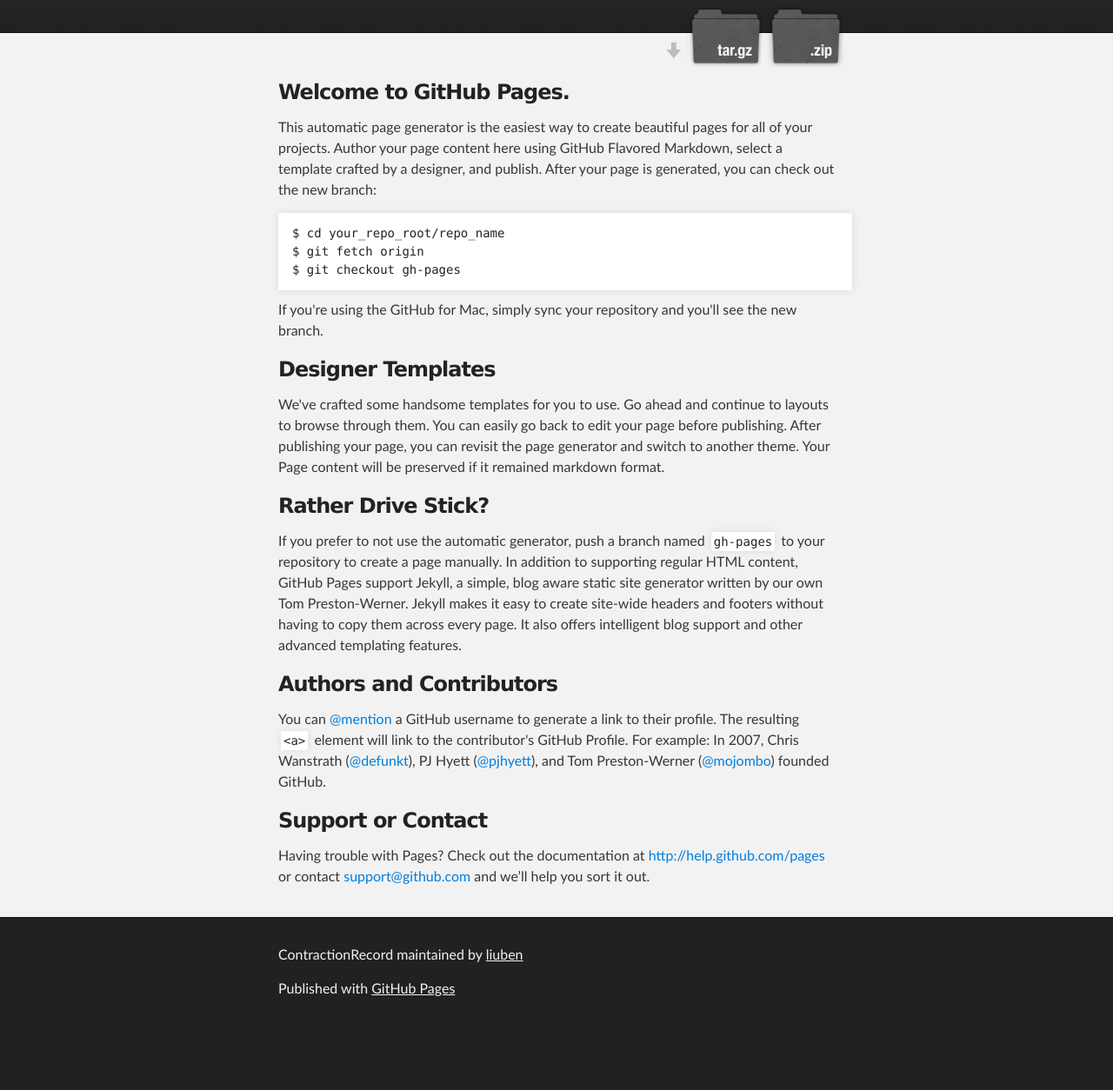
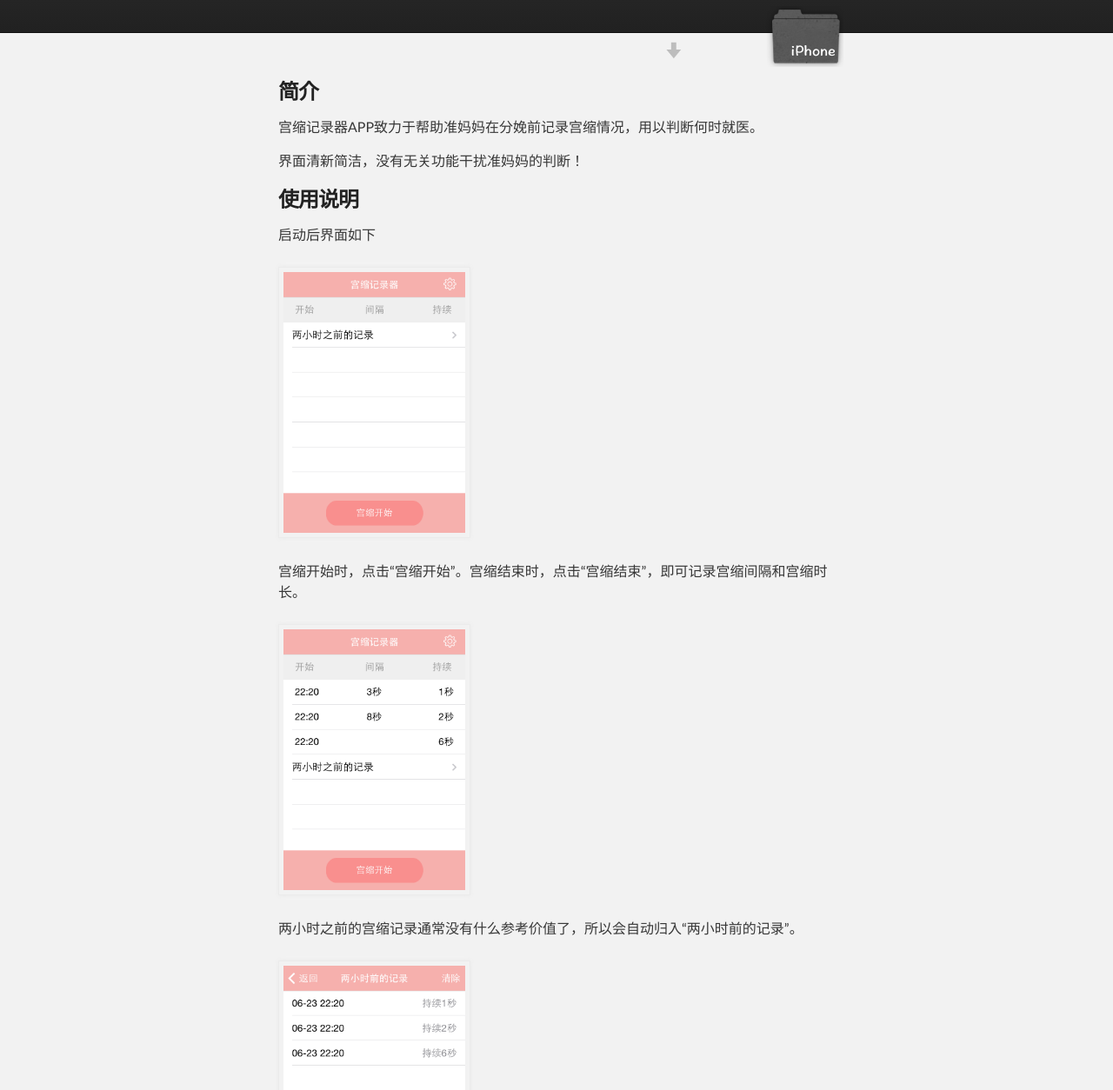
Before and after one commit to liuben/ContractionRecord, a plain HTML site: page index.html in a window 1280 px wide. Shown: the part 172-1426 px from the top of the page at 87% size. Before the commit the page ends 1356 px from the top, so only its background shows below. Drawn offline with Linux system fonts and the light colour scheme.

Commit message:
初次修改内容
初次修改内容以符合宫缩记录器的需求

```diff
--- a/index.html
+++ b/index.html
@@ -8,7 +8,13 @@
 
     <link rel="stylesheet" type="text/css" media="screen" href="stylesheets/stylesheet.css">
 
-    <title>ContractionRecord</title>
+    <title>宫缩记录器</title>
+
+    <style>
+        .screenshot {
+            max-height:300px;
+        }
+    </style>
   </head>
 
   <body>
@@ -16,14 +22,17 @@
     <!-- HEADER -->
     <div id="header_wrap" class="outer">
         <header class="inner">
-          <a id="forkme_banner" href="https://github.com/liuben/ContractionRecord">View on GitHub</a>
+        <!--<a id="forkme_banner" href="https://github.com/liuben/ContractionRecord">View on GitHub</a>-->
 
-          <h1 id="project_title">ContractionRecord</h1>
-          <h2 id="project_tagline">iOS APP ContractionRecord</h2>
+          <h1 id="project_title">宫缩记录器App</h1>
+          <h2 id="project_tagline">霍雍出品</h2>
 
             <section id="downloads">
+            <!--
               <a class="zip_download_link" href="https://github.com/liuben/ContractionRecord/zipball/master">Download this project as a .zip file</a>
               <a class="tar_download_link" href="https://github.com/liuben/ContractionRecord/tarball/master">Download this project as a tar.gz file</a>
+              -->
+              <a class="iphone_download_link" href="#">Download from App Store</a>
             </section>
         </header>
     </div>
@@ -32,48 +41,50 @@
     <div id="main_content_wrap" class="outer">
       <section id="main_content" class="inner">
         <h3>
-<a name="welcome-to-github-pages" class="anchor" href="#welcome-to-github-pages"><span class="octicon octicon-link"></span></a>Welcome to GitHub Pages.</h3>
+<a name="welcome-to-github-pages" class="anchor" href="#welcome-to-github-pages"><span class="octicon octicon-link"></span></a>简介</h3>
 
-<p>This automatic page generator is the easiest way to create beautiful pages for all of your projects. Author your page content here using GitHub Flavored Markdown, select a template crafted by a designer, and publish. After your page is generated, you can check out the new branch:</p>
+<p>宫缩记录器APP致力于帮助准妈妈在分娩前记录宫缩情况，用以判断何时就医。</p>
 
+<!--
 <pre><code>$ cd your_repo_root/repo_name
 $ git fetch origin
 $ git checkout gh-pages
 </code></pre>
+-->
 
-<p>If you're using the GitHub for Mac, simply sync your repository and you'll see the new branch.</p>
+<p>界面清新简洁，没有无关功能干扰准妈妈的判断！</p>
 
 <h3>
-<a name="designer-templates" class="anchor" href="#designer-templates"><span class="octicon octicon-link"></span></a>Designer Templates</h3>
+<a name="designer-templates" class="anchor" href="#designer-templates"><span class="octicon octicon-link"></span></a>使用说明</h3>
 
-<p>We've crafted some handsome templates for you to use. Go ahead and continue to layouts to browse through them. You can easily go back to edit your page before publishing. After publishing your page, you can revisit the page generator and switch to another theme. Your Page content will be preserved if it remained markdown format.</p>
+<p>启动后界面如下</p>
+<img src="images/main.png" class="screenshot"/>
+
+<p>宫缩开始时，点击“宫缩开始”。宫缩结束时，点击“宫缩结束”，即可记录宫缩间隔和宫缩时长。</p>
+<img src="images/run.png" class="screenshot"/>
+
+<p>两小时之前的宫缩记录通常没有什么参考价值了，所以会自动归入“两小时前的记录”。</p>
+<img src="images/old.png" class="screenshot"/>
+
+<p>在“设置”中，可以清除之前的记录。</p>
+<img src="images/setup.png" class="screenshot"/>
+
+<p>App使用过程中，可以随时退出或关闭App，所有的数据不会丢失，再次启动可以继续使用。</p>
 
 <h3>
-<a name="rather-drive-stick" class="anchor" href="#rather-drive-stick"><span class="octicon octicon-link"></span></a>Rather Drive Stick?</h3>
+<a name="support-or-contact" class="anchor" href="#support-or-contact"><span class="octicon octicon-link"></span></a>联系方式</h3>
 
-<p>If you prefer to not use the automatic generator, push a branch named <code>gh-pages</code> to your repository to create a page manually. In addition to supporting regular HTML content, GitHub Pages support Jekyll, a simple, blog aware static site generator written by our own Tom Preston-Werner. Jekyll makes it easy to create site-wide headers and footers without having to copy them across every page. It also offers intelligent blog support and other advanced templating features.</p>
-
-<h3>
-<a name="authors-and-contributors" class="anchor" href="#authors-and-contributors"><span class="octicon octicon-link"></span></a>Authors and Contributors</h3>
-
-<p>You can <a href="https://github.com/blog/821" class="user-mention">@mention</a> a GitHub username to generate a link to their profile. The resulting <code>&lt;a&gt;</code> element will link to the contributor's GitHub Profile. For example: In 2007, Chris Wanstrath (<a href="https://github.com/defunkt" class="user-mention">@defunkt</a>), PJ Hyett (<a href="https://github.com/pjhyett" class="user-mention">@pjhyett</a>), and Tom Preston-Werner (<a href="https://github.com/mojombo" class="user-mention">@mojombo</a>) founded GitHub.</p>
-
-<h3>
-<a name="support-or-contact" class="anchor" href="#support-or-contact"><span class="octicon octicon-link"></span></a>Support or Contact</h3>
-
-<p>Having trouble with Pages? Check out the documentation at <a href="http://help.github.com/pages">http://help.github.com/pages</a> or contact <a href="mailto:support@github.com">support@github.com</a> and we’ll help you sort it out.</p>
+<p>对App有任何的问题和建议，都欢迎联系作者。 <a href="mailto:huoyong119@126.com">huoyong119@126.com</a></p>
+<p>感谢你的关注！<p>
       </section>
     </div>
 
     <!-- FOOTER  -->
     <div id="footer_wrap" class="outer">
       <footer class="inner">
-        <p class="copyright">ContractionRecord maintained by <a href="https://github.com/liuben">liuben</a></p>
-        <p>Published with <a href="http://pages.github.com">GitHub Pages</a></p>
+        <p class="copyright">宫缩记录器 maintained by 霍雍</a></p>
       </footer>
     </div>
 
-
-
   </body>
 </html>
--- a/stylesheets/stylesheet.css
+++ b/stylesheets/stylesheet.css
@@ -344,6 +344,21 @@
   margin-left: 10px;
 }
 
+.iphone_download_link {
+  display: block;
+  float: right;
+  width: 90px;
+  height:70px;
+  text-indent: -5000px;
+  overflow: hidden;
+  background: url(../images/sprite_download1.png) no-repeat bottom left;
+  margin-left: 10px;
+}
+
+.iphone_download_link:hover {
+  background: url(../images/sprite_download1.png) no-repeat top left;
+}
+
 .zip_download_link:hover {
   background: url(../images/sprite_download.png) no-repeat top left;
 }
```
Also changed, not shown: images/main.png (added), images/old.png (added), images/run.png (added), images/setup.png (added), images/sprite_download1.png (added).
